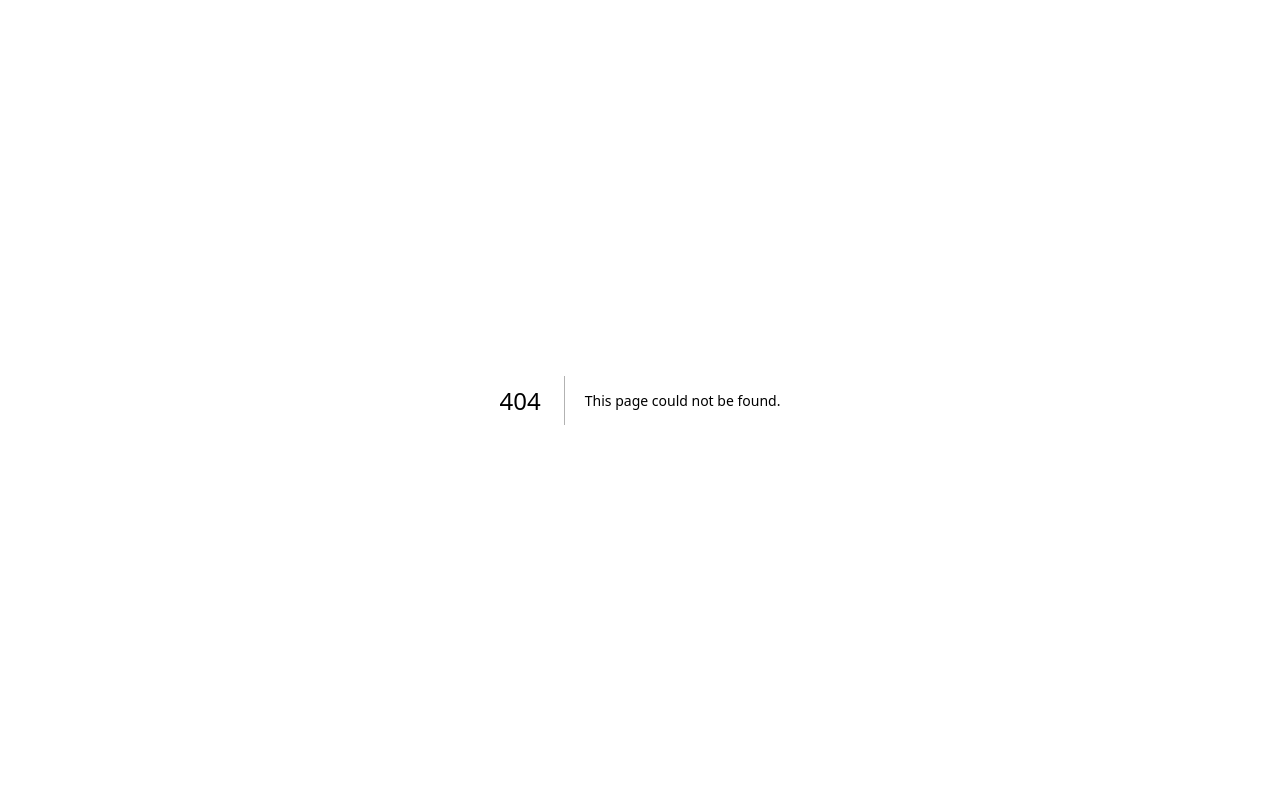
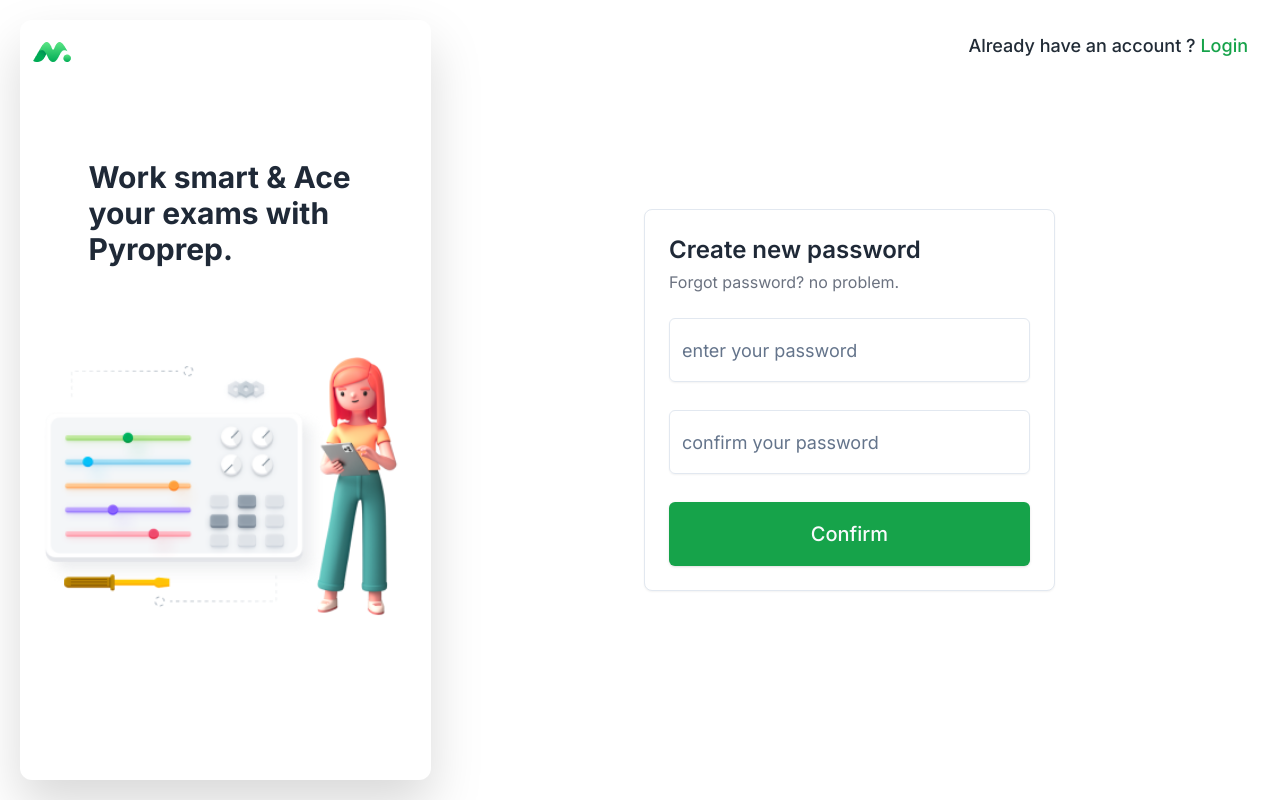
Before and after one commit to Suman196pokhrel/PyroPrep, a Next.js app: page /forgot-password/new-password in a window 1280 px wide. Before the commit this address had no page. Built offline with nearby package versions, Linux system fonts and the light colour scheme.

Commit message:
removed /auth prefix from all auth routes

```diff
--- a/app/auth/forgot-password/new-password/page.tsx
+++ b/app/(auth)/forgot-password/new-password/page.tsx
@@ -60,7 +60,7 @@
 
     function onSubmit(values: z.infer<typeof newPasswordFormSchema>) {
         console.log(values);
-        router.push('/auth/signin');
+        router.push('/signin');
     }
 
     return (
--- a/app/auth/forgot-password/page.tsx
+++ b/app/(auth)/forgot-password/page.tsx
@@ -45,7 +45,7 @@
         if (otpValue.trim() !== '') {
             console.log('Submitted');
             console.log(otpValue);
-            router.push('/auth/forgot-password/new-password');
+            router.push('/forgot-password/new-password');
         }
     };
 
--- a/app/auth/layout.tsx
+++ b/app/(auth)/layout.tsx
@@ -32,12 +32,12 @@
     const [conditionalData, setConditionalData] = useState<ConditionalData | null>(null)
 
     useEffect(() => {
-        if (currentPath === "/auth/signin") {
+        if (currentPath === "/signin") {
             setConditionalData({
                 topRightLink: {
                     title: "Don't have an account ?",
                     content: "Get started",
-                    link: "/auth/signup"
+                    link: "/signup"
                 },
                 bannerData: {
                     title: "Get Ready To Ace Your Exams With PyroPrep.",
@@ -49,7 +49,7 @@
                 topRightLink: {
                     title: "Already have an account ?",
                     content: "Login",
-                    link: "/auth/signin"
+                    link: "/signin"
                 },
                 bannerData: {
                     title: "Work smart & Ace your exams with Pyroprep.",
--- a/app/auth/signin/page.tsx
+++ b/app/(auth)/signin/page.tsx
@@ -34,7 +34,7 @@
                     <p>Remember me</p>
                 </div>
 
-                <Link href={"/auth/forgot-password"} className='text-[#229a16] font-semibold xl:text-lg'>
+                <Link href={"/forgot-password"} className='text-[#229a16] font-semibold xl:text-lg'>
                     Forgot password ?
                 </Link>
             </div>
--- a/components/organisms/SignUpForm.tsx
+++ b/components/organisms/SignUpForm.tsx
@@ -37,7 +37,7 @@
 
     function onSubmit(values: z.infer<typeof formSchema>) {
         console.log(values)
-        router.push("/auth/signin")
+        router.push("/signin")
     }
 
 
--- a/components/pages/LandingPage.tsx
+++ b/components/pages/LandingPage.tsx
@@ -11,8 +11,8 @@
             <h1 className=' font-bold'>Landing Page</h1>
             <p>Lorem ipsum, dolor sit amet consectetur adipisicing elit. Excepturi dolor vel id obcaecati tempora inventore. Aperiam eveniet tempora pariatur veniam mollitia ad iusto minima, deleniti praesentium. Aperiam, aspernatur? Sunt quod voluptatum iure quas, a porro minima? Pariatur magnam voluptas numquam deleniti quaerat. Modi quas magnam perspiciatis minus deserunt officiis, enim sed animi adipisci nisi fugiat expedita autem culpa aliquid unde quam distinctio reprehenderit labore facere aliquam similique. Quam sequi nulla laboriosam molestias ipsum explicabo veniam dolores qui laudantium? Explicabo non consectetur sed nam molestiae facere laudantium consequatur quidem id. Sunt quibusdam quas quae, dolore doloremque dolorem reprehenderit perferendis illum temporibus quam nesciunt explicabo ipsam provident voluptate aliquam nam voluptatem? Alias nesciunt consectetur quibusdam ratione at debitis quidem saepe provident accusamus.</p>
             <div className='flex gap-5'>
-                <Button onClick={() => router.push("/auth/signup")}>Signup</Button>
-                <Button onClick={() => router.push("/auth/signin")}>Signin</Button>
+                <Button onClick={() => router.push("/signup")}>Signup</Button>
+                <Button onClick={() => router.push("/signin")}>Signin</Button>
             </div>
 
         </main>
--- a/lib/AuthGuard.tsx
+++ b/lib/AuthGuard.tsx
@@ -60,7 +60,7 @@
     }
 
     if (!user) {
-        router.push("/auth/signin")
+        router.push("/signin")
     }
 
 
--- a/middleware.ts
+++ b/middleware.ts
@@ -9,8 +9,8 @@
     request.cookies.get("__Secure-next-auth.session-token");
 
   const publicRoutes =
-    request.nextUrl.pathname == "/auth/signin" ||
-    request.nextUrl.pathname === "/auth/signup" ||
+    request.nextUrl.pathname == "/signin" ||
+    request.nextUrl.pathname === "/signup" ||
     request.nextUrl.pathname === "/";
 
   // IF USER IS TRYING TO ACCESS AUTH ROUTES
@@ -26,7 +26,7 @@
     // IF HE IS NOT AUTHENTICATED
     if (!nextauth_session_token)
       // RETURN HIM TO AUTH PAGE
-      return NextResponse.redirect(new URL("/auth/signin", request.url));
+      return NextResponse.redirect(new URL("/signin", request.url));
   }
   console.log("Middleware EXECUTED");
 }
```
Also changed, not shown: app/(auth)/signup/page.tsx (renamed from app/auth/signup/page.tsx), app/(auth)/verify-email-otp/page.tsx (renamed from app/auth/verify-email-otp/page.tsx).
